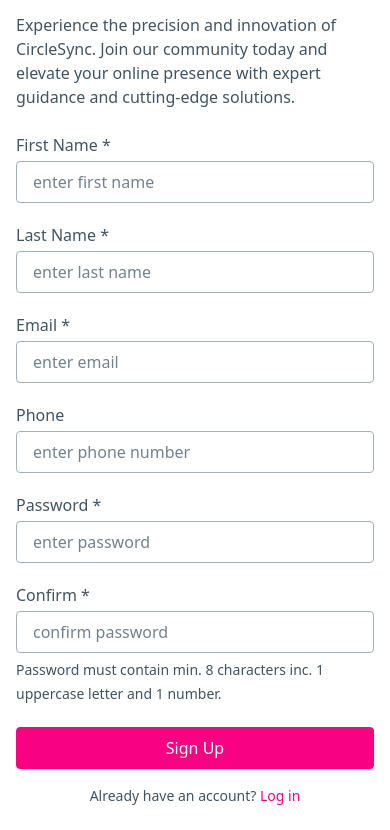
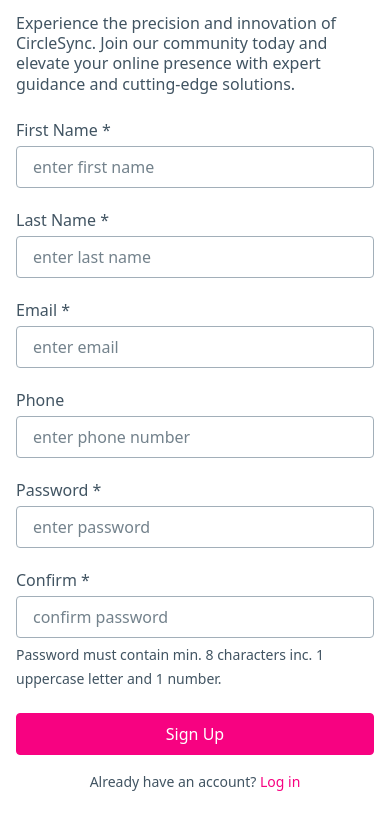
Before and after one commit to scottwright-dev/odin-project-sign-up, a plain HTML site: page index.html in a window 390 px wide. Shown: the part 77-907 px from the top of the page. Drawn offline with Linux system fonts and the light colour scheme.

Commit message:
add media queries to fix text wrap issue

```diff
--- a/css/custom.css
+++ b/css/custom.css
@@ -135,3 +135,18 @@ h1 {
       display: none;
     }
   }
+
+  /* MEDIA QUERIES TO COUNTER TEXT WRAPPING AT SMALLER SIZES */
+  @media (max-width: 1200px) {
+    .header-container p {
+        font-size: 0.95rem;
+        line-height: 1.650;
+    }
+}
+
+@media (max-width: 992px) {
+    .header-container p {
+        font-size: 1rem;
+        line-height: 1.275;
+    }
+}
```
